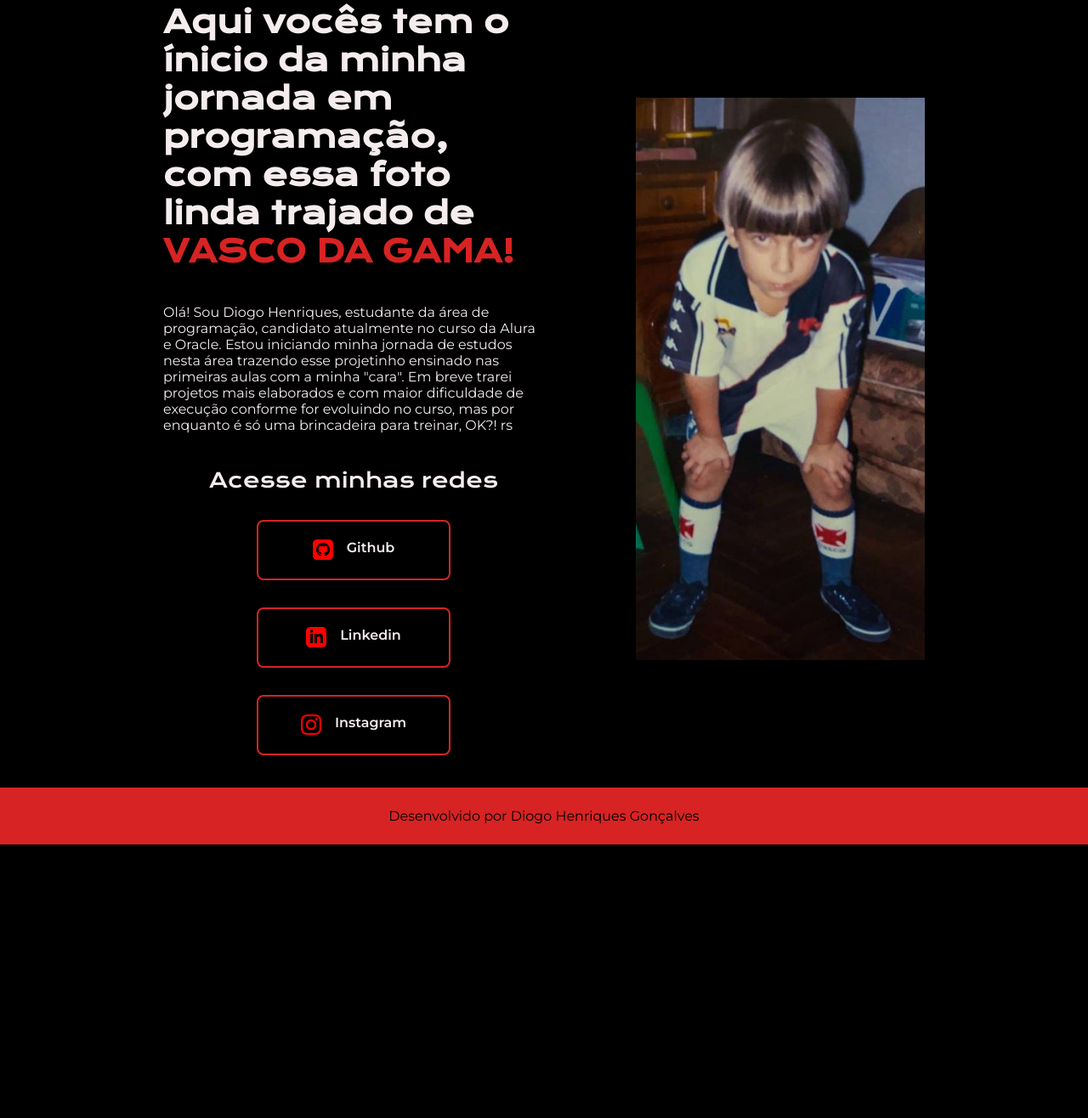
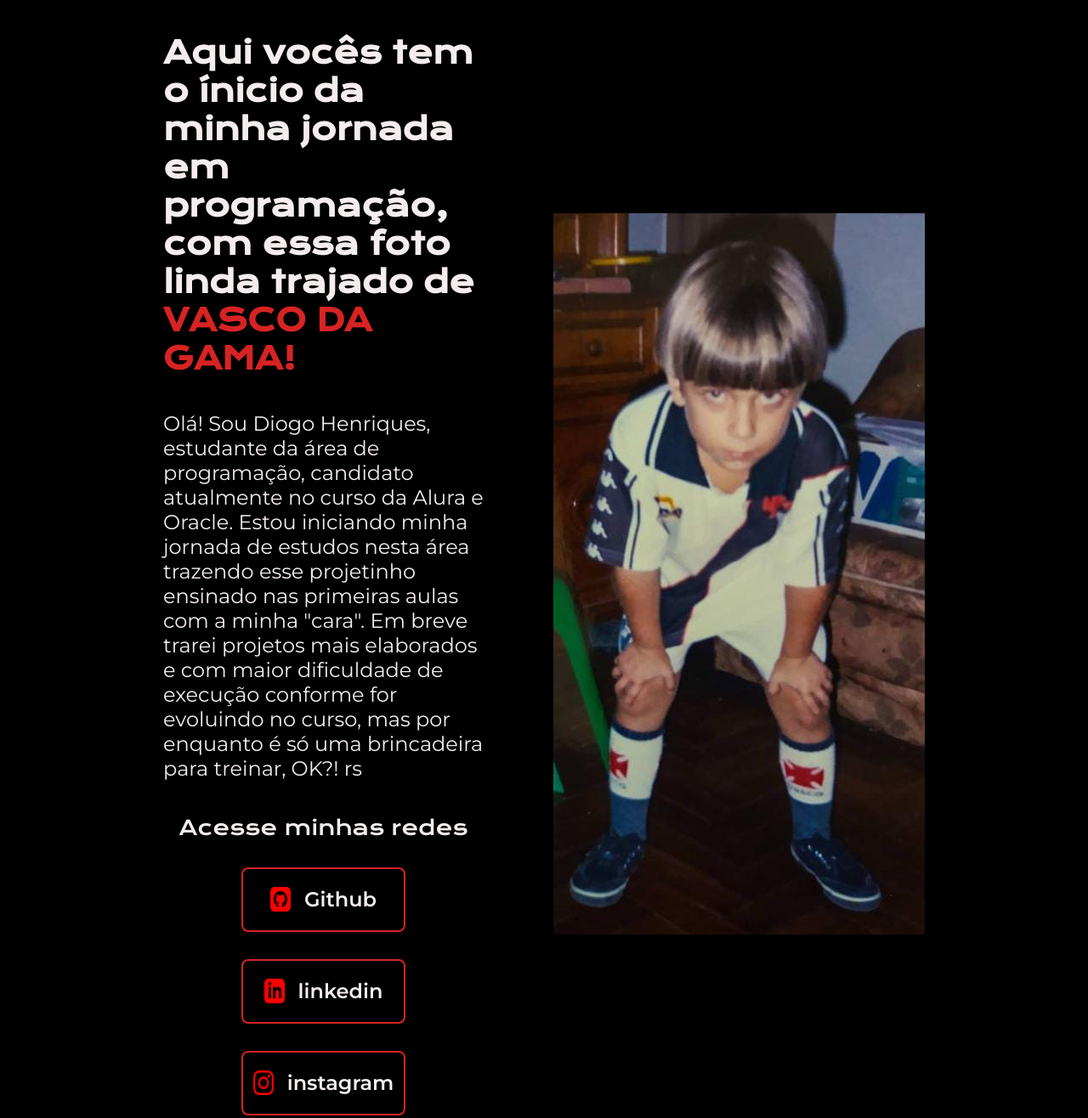
Before and after one commit to dhgoncalves/portfolio-versao-vasco, a plain HTML site: page index.html in a window 1280 px wide. Shown: the part 80-1396 px from the top of the page at 85% size. Before the commit the page ends 1074 px from the top, so only its background shows below. Drawn offline with nearby package versions, Linux system fonts and the light colour scheme.

Commit message:
Add files via upload

```diff
--- a/index.html
+++ b/index.html
@@ -6,7 +6,7 @@
     <meta http-equiv="X-UA-Compatible" content="IE=edge">
     <meta name="viewport" content="width=device-width, initial-scale=1.0">
     <title>Portifolio</title>
-    <link rel="stylesheet" href="./style/style.css">
+    <link rel="stylesheet" href="./styles/style.css">
 </head>
 
 <body>
@@ -18,26 +18,29 @@
     </header>
     <main class="apresentacao">
         <section class="apresentacao__conteudo">
-            <h1 class="apresentacao__conteudo__titulo">Aqui vocês tem o ínicio da minha jornada em programação, com essa foto linda trajado de <strong
-            class="titulo-destaque">VASCO DA GAMA!
-            </strong></h1>
+            <h1 class="apresentacao__conteudo__titulo">Aqui vocês tem o ínicio da minha jornada em programação, com essa foto linda trajado de<strong class="titulo-destaque"> VASCO DA GAMA!</strong></h1>
+
             <p class="apresentacao__conteudo__texto">Olá! Sou Diogo Henriques, estudante da área de programação, candidato atualmente no curso da Alura e Oracle. Estou iniciando minha jornada de estudos nesta área trazendo esse projetinho ensinado nas primeiras aulas com a minha "cara". Em breve trarei projetos mais elaborados e com maior dificuldade de execução conforme for evoluindo no curso, mas por enquanto é só uma brincadeira para treinar, OK?! rs</p>
             <div class="apresentacao__links">
                 <h2 class="apresentacao__links__subtitulo">Acesse minhas redes</h2>
                 <a class="apresentacao__links__navegacao" href="https://github.com/dhgoncalves">
-                <img src="./assets/github.png" alt="logo-github"> Github</a>
-
+                    <img src="./assets/github.png">
+                    Github
+                </a>
                 <a class="apresentacao__links__navegacao" href="https://linkedin.com/in/dhgoncalves">
-                <img src="./assets/linkedin.png" alt="logo-linkedin"> Linkedin</a>
-
+                    <img src="./assets/linkedin.png">
+                    linkedin
+                </a>
                 <a class="apresentacao__links__navegacao" href="https://www.instagram.com/_dhgoncalves/">
-                <img src="./assets/instagram.png" alt="logo-twitch"> Instagram</a>
+                    <img src="./assets/instagram.png">
+                    instagram
+                </a>
             </div>
         </section>
-        <img class="apresentacao__imagem" src="./assets/diogo-vasco.jpg" alt="Foto de Diogo, trajado do Vascão">
+        <img class="apresentacao__imagem" src="./assets/diogo-vasco.jpg" alt="Foto de Diogo Henriques trajado de VASCO DA GAMA">
     </main>
     <footer class="rodape">
-        <p>Desenvolvido por Diogo Henriques Gonçalves</p>
+        <p>Desenvolvido por henriq$</p>
     </footer>
 </body>
 
--- /dev/null
+++ b/styles/style.css
@@ -0,0 +1,120 @@
+@import url('https://fonts.googleapis.com/css2?family=Krona+One&family=Montserrat:wght@400;600&display=swap');
+
+:root {
+    --cor-primaria: #000000;
+    --cor-secundaria: #F5EDED;
+    --cor-terciaria: #D72323;
+    --cor-hover: #3E3636;
+
+    --fonte-primaria: 'Krona One', sans-serif;
+    --fonte-secundaria: 'Montserrat', sans-serif;
+}
+*{
+    margin: 0;
+    padding: 0;
+}
+
+body{
+    box-sizing: border-box;
+    background-color: var(--cor-primaria);
+    color: var(--cor-secundaria);
+}
+
+.cabecalho{
+    padding: 2% 0% 0% 15%;
+}
+.cabecalho__menu{
+    display: flex;
+    gap: 80px;
+}
+.cabecalho__menu__link{
+    font-family: var(--fonte-secundaria);
+    font-size: 1.5rem;
+    font-weight: 600;
+    color: var(--cor-terciaria);
+    text-decoration: none;
+}
+.apresentacao{
+    padding: 5% 15%;
+    display: flex;
+    align-items: center;
+    justify-content: space-between;
+    gap: 82px;
+}
+.apresentacao__conteudo{
+    width: 50%;
+    display: flex;
+    flex-direction: column;
+    gap: 40px;
+}
+
+.apresentacao__conteudo__titulo{
+    font-size: 2.25rem;
+    font-family: var(--fonte-primaria);
+}
+.titulo-destaque{
+    color: var(--cor-terciaria);
+}
+.apresentacao__conteudo__texto{
+    font-size: 1.5rem;
+    font-family: var(--fonte-secundaria);
+}
+
+.apresentacao__links{
+    display: flex;
+    flex-direction: column;
+    justify-content: space-between;
+    align-items: center;
+    gap: 32px;
+}
+.apresentacao__links__subtitulo{
+    font-family: var(--fonte-primaria);
+    font-weight: 400;
+    font-size: 1.5rem;
+}
+.apresentacao__links__navegacao{
+    display: flex;
+    justify-content: center;
+    gap: 16px;
+    border: 2px solid var(--cor-terciaria);
+    width: 50%;
+    text-align: center;
+    border-radius: 8px;
+    font-size: 1.5rem;
+    font-weight: 600;
+    padding: 21.5px 0;
+    text-decoration: none;
+    color: var(--cor-secundaria);
+    font-family: var(--fonte-secundaria);
+}
+.apresentacao__links__navegacao:hover{
+    background-color: var(--cor-hover);
+}
+.apresentacao__imagem{
+    width: 50%;
+}
+.rodape{
+    color: var(--cor-primaria);
+    background-color: var(--cor-terciaria);
+    padding: 24px;
+    text-align: center;
+    font-family: var(--fonte-secundaria);
+    font-size: 1.5rem;
+    font-weight: 400;
+}
+
+@media (max-width: 1200px) {
+    .cabecalho{
+         padding: 10%;
+    }
+    .cabecalho__menu{
+        justify-content: center;
+    }
+    .apresentacao{
+        flex-direction: column-reverse;
+        padding: 5%;
+    }
+    .apresentacao__conteudo{
+        width: auto;
+    }
+}
```
Also changed, not shown: about.html (+12 -5 lines).
